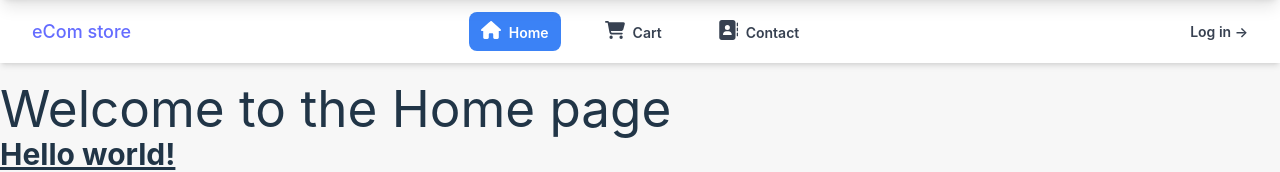
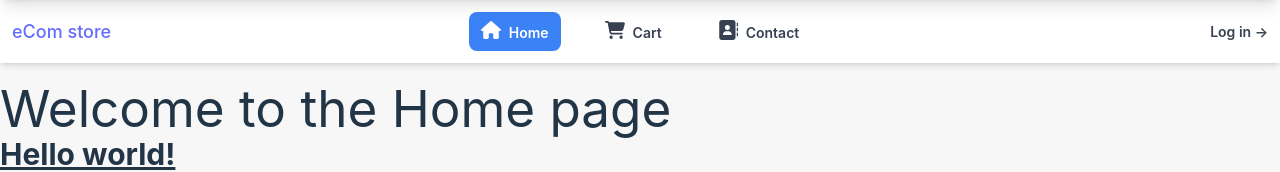
Before and after one commit to Kinenystuen/eComStore, a React (Vite) app: page / in a window 1280 px wide. Shown: the top 172 px of the page. Built offline with nearby package versions, Linux system fonts and the light colour scheme.

Commit message:
Hover in focus state fix

```diff
--- a/src/components/shared/header/HeaderNav.tsx
+++ b/src/components/shared/header/HeaderNav.tsx
@@ -15,7 +15,7 @@ const HeaderNav = () => {
     <>
       <nav
         aria-label="Global"
-        className="flex items-center justify-between p-3 lg:px-8 lg:bg-white lg:shadow-md"
+        className="flex items-center justify-between p-3 lg:bg-white lg:shadow-md"
       >
         {/* Logo Section */}
         <div className="flex lg:flex-1">
@@ -33,7 +33,7 @@ const HeaderNav = () => {
                 to={link.route}
                 className={`py-2 px-3 text-sm font-semibold ${
                   isActive
-                    ? "text-white bg-blue-500 rounded-lg"
+                    ? "bg-blue-500 text-white hover:text-gray-800 rounded-lg"
                     : "text-gray-700 hover:bg-gray-100 hover:rounded-lg"
                 }`}
               >
```
